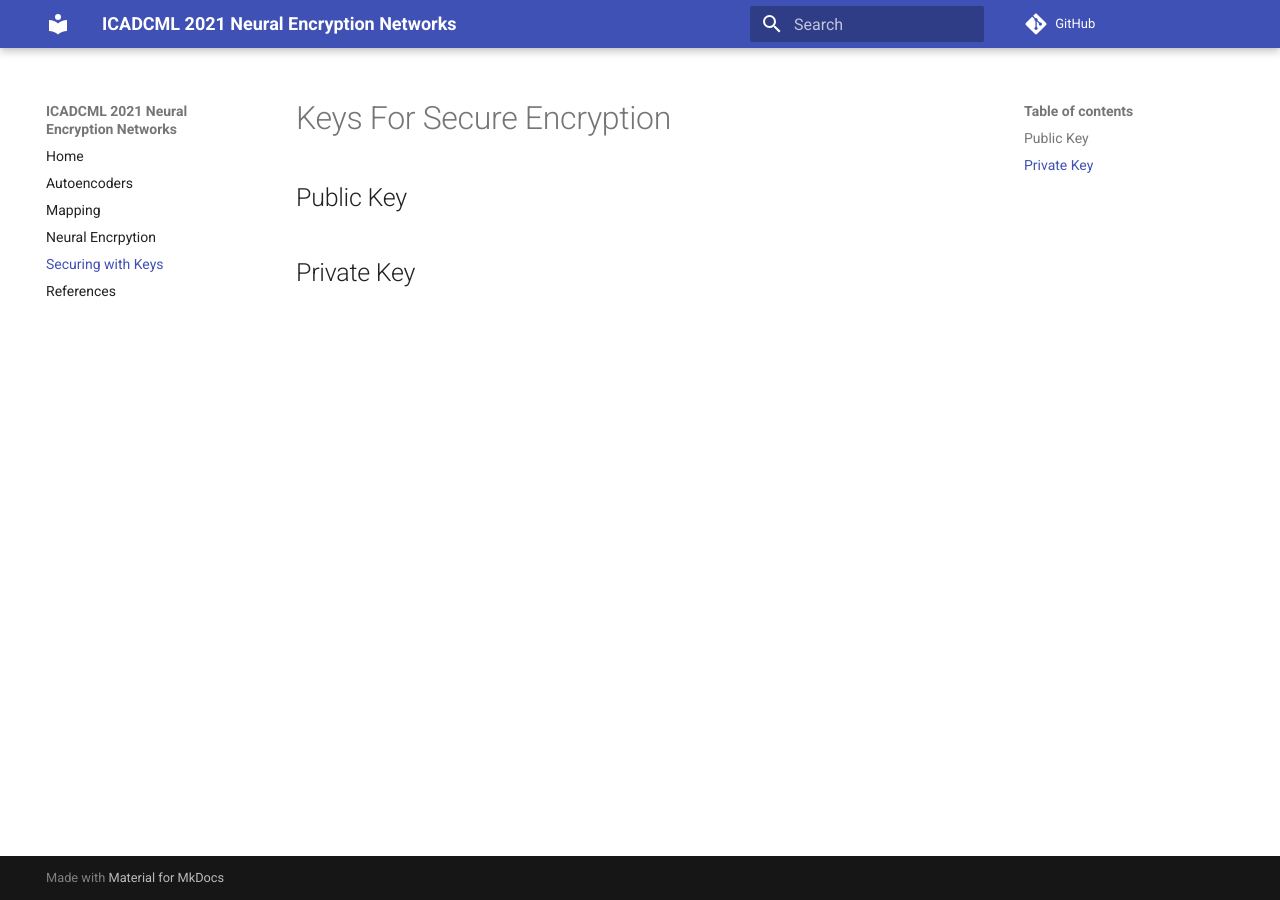
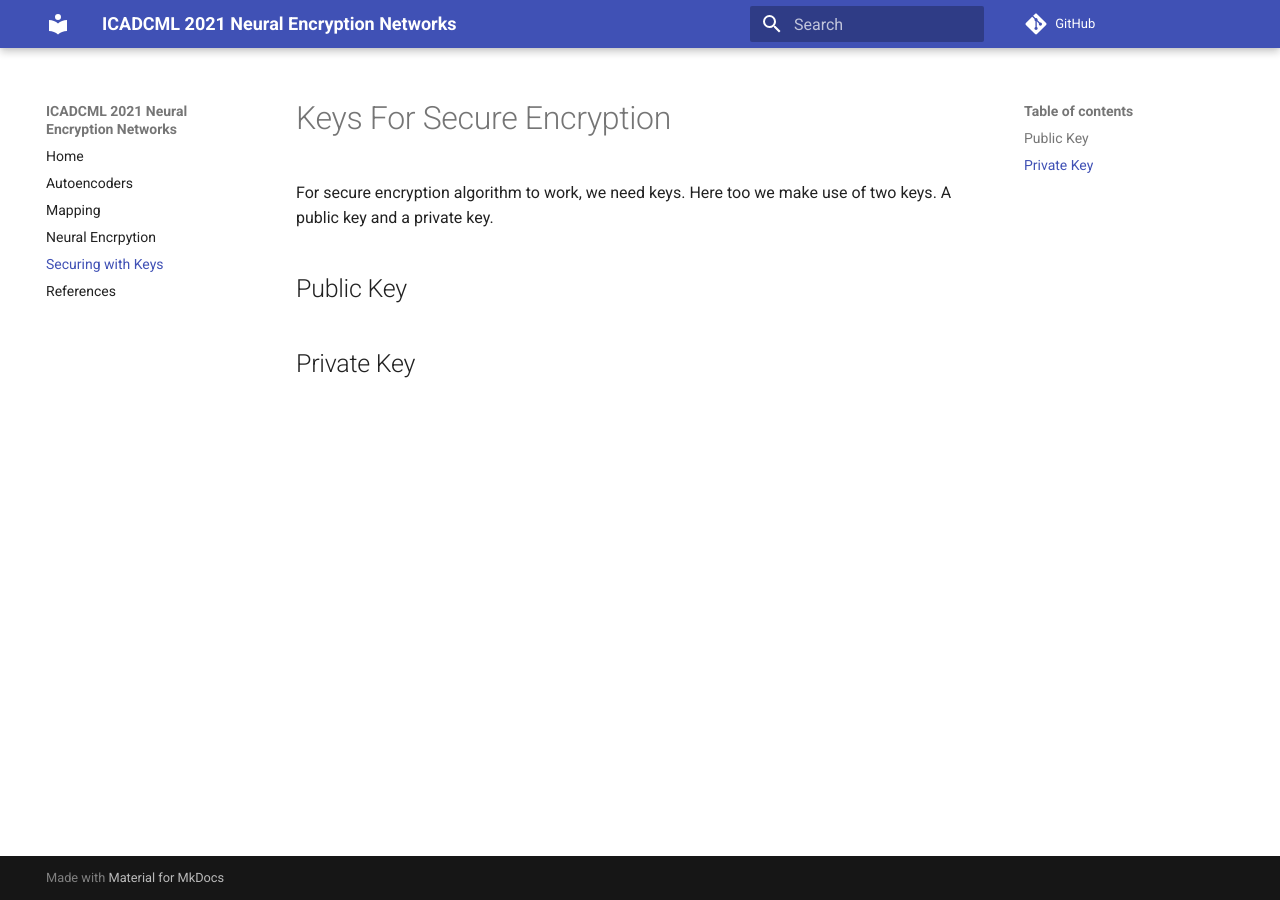
Before and after one commit to oke-aditya/neural_encryption_networks, an MkDocs documentation site: the page built from docs/templates/keys.md, in a window 1280 px wide. Built offline with MkDocs 1.6.1 and Material for MkDocs 9.7.7, drawn with Linux system fonts in a browser that asks for light colours; comment, search, counter and statistics services are not loaded.

Commit message:
adds stuff

```diff
--- a/docs/templates/keys.md
+++ b/docs/templates/keys.md
@@ -1,4 +1,8 @@
 # Keys For Secure Encryption
+
+For secure encryption algorithm to work, we need keys.
+Here too we make use of two keys.
+A public key and a private key.
 
 ## Public Key
 
```
Also changed, not shown: docs/templates/mapping.md (+1 -1 lines).
